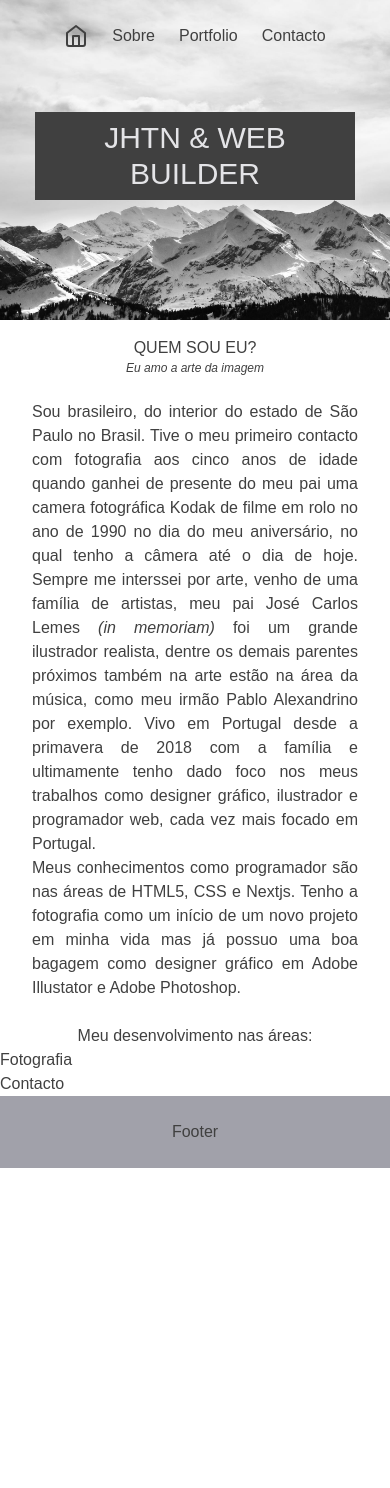
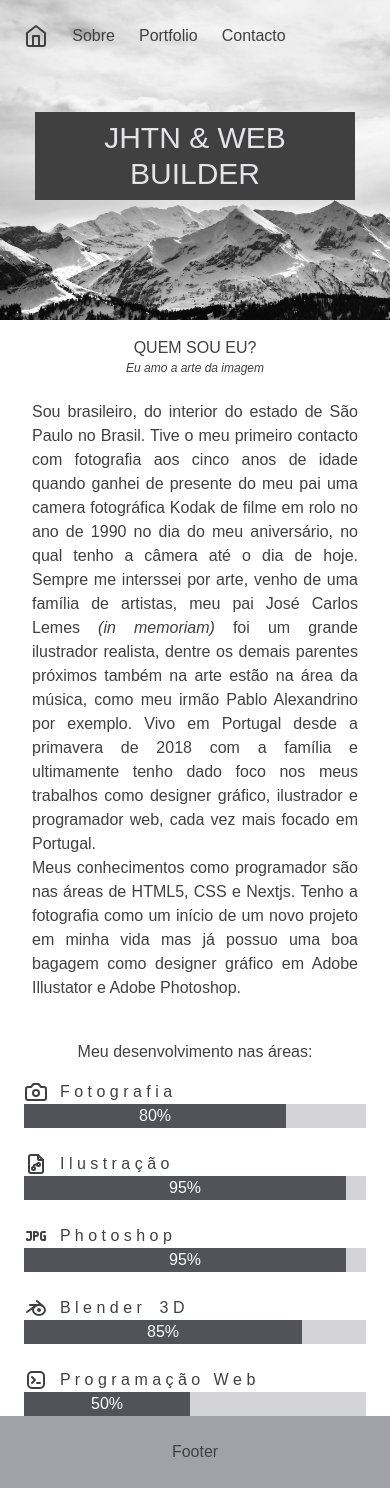
Before and after one commit to jjjhonline/jhtn, a Next.js app: page / in a window 390 px wide. Before the commit the page ends 1168 px from the top, so only its background shows below. Built offline with nearby package versions, Linux system fonts and the light colour scheme.

Commit message:
first responsive

```diff
--- a/package.json
+++ b/package.json
@@ -9,6 +9,8 @@
     "lint": "next lint"
   },
   "dependencies": {
+    "@tabler/icons": "^2.20.0",
+    "@tabler/icons-react": "^2.20.0",
     "@types/node": "20.2.1",
     "@types/react": "18.2.6",
     "@types/react-dom": "18.2.4",
@@ -20,6 +22,7 @@
     "postcss": "8.4.23",
     "react": "18.2.0",
     "react-dom": "18.2.0",
+    "react-parallax": "^3.5.1",
     "tailwindcss": "3.3.2",
     "typescript": "5.0.4"
   }
--- a/src/app/page.tsx
+++ b/src/app/page.tsx
@@ -1,11 +1,17 @@
 import Image from "next/image";
-import { Home as HomeIcon } from "lucide-react";
+import { Camera, Edit3, Home as HomeIcon } from "lucide-react";
+import {
+  IconBrandTabler,
+  IconFileVector,
+  IconJpg,
+  IconBrandBlender,
+} from "@tabler/icons-react";
 
 export default function Home() {
   return (
     <main className="text-[#404040]">
-      <div className="bg-cover bg-[url('./banner.jpeg')] h-80 lg:h-96">
-        <div className="justify-center items-start flex pt-6">
+      <div className="lg:bg-auto lg:bg-no-repeat lg:bg-center bg-cover bg-[url('./banner.jpeg')] h-80 lg:h-[500px]">
+        <div className="justify-center items-start flex pt-6 lg:justify-end lg:text-end pr-20">
           <ul className="flex gap-6">
             <li>
               <a href="#">
@@ -23,9 +29,11 @@ export default function Home() {
             </li>
           </ul>
         </div>
-        <h1 className=" bg-[#404040] py-2 px-2 w-80 text-3xl text-zinc-200 text-center my-16 mx-auto">
+        <div className="lg:pt-20">
+        <h1 className=" bg-[#404040] py-2 px-2 w-80 text-3xl text-zinc-200 text-center my-16 mx-auto ">
           JHTN & WEB BUILDER
         </h1>
+        </div>
       </div>
 
       <div>
@@ -33,7 +41,7 @@ export default function Home() {
         <blockquote>
           <p className="text-xs text-center italic">Eu amo a arte da imagem</p>
         </blockquote>
-        <p className="px-8 text-justify py-6">
+        <p className="px-8 text-justify py-6 lg:container sm:mx-auto lg:px-40 md:px-24">
           Sou brasileiro, do interior do estado de São Paulo no Brasil. Tive o
           meu primeiro contacto com fotografia aos cinco anos de idade quando
           ganhei de presente do meu pai uma camera fotográfica Kodak de filme em
@@ -45,28 +53,54 @@ export default function Home() {
           área da música, como meu irmão Pablo Alexandrino por exemplo. Vivo em
           Portugal desde a primavera de 2018 com a família e ultimamente tenho
           dado foco nos meus trabalhos como designer gráfico, ilustrador e
-          programador web, cada vez mais focado em Portugal. <br /> Meus conhecimentos
-          como programador são nas áreas de HTML5, CSS e Nextjs. Tenho a
-          fotografia como um início de um novo projeto em minha vida mas já
-          possuo uma boa bagagem como designer gráfico em Adobe Illustator e
+          programador web, cada vez mais focado em Portugal. <br /> Meus
+          conhecimentos como programador são nas áreas de HTML5, CSS e Nextjs.
+          Tenho a fotografia como um início de um novo projeto em minha vida mas
+          já possuo uma boa bagagem como designer gráfico em Adobe Illustator e
           Adobe Photoshop.
         </p>
       </div>
 
-      <div>
-        <h2 className="text-center">Meu desenvolvimento nas áreas:</h2>
-        Fotografia
-        <div className="">
-
+      <div className="lg:container sm:mx-auto lg:px-72">
+        <h2 className="text-center py-4">Meu desenvolvimento nas áreas:</h2>
+        <h2 className="flex px-6 gap-3 items-center">
+          <Camera />F o t o g r a f i a
+        </h2>
+        <div className="bg-zinc-300 pr-20 mx-6 text-center text-white">
+          <div className="bg-zinc-600 text-center text-white">80%</div>
+        </div>
+        <h2 className="flex px-6 gap-3 items-center pt-6">
+          <IconFileVector />I l u s t r a ç ã o
+        </h2>
+        <div className="bg-zinc-300 pr-5 mx-6 text-center text-white">
+          <div className="bg-zinc-600 text-center text-white">95%</div>
+        </div>
+        <h2 className="flex px-6 gap-3 items-center pt-6">
+          <IconJpg />P h o t o s h o p
+        </h2>
+        <div className="bg-zinc-300 pr-5 mx-6 text-center text-white">
+          <div className="bg-zinc-600 text-center text-white">95%</div>
+        </div>
+        <h2 className="flex px-6 gap-3 items-center pt-6">
+          <IconBrandBlender />B l e n d e r &nbsp; &nbsp;3 D
+        </h2>
+        <div className="bg-zinc-300 pr-16 mx-6 text-center text-white">
+          <div className="bg-zinc-600 text-center text-white">85%</div>
+        </div>
+        <h2 className="flex px-6 gap-3 items-center pt-6">
+          <IconBrandTabler />P r o g r a m a ç ã o&nbsp; &nbsp;W e b
+        </h2>
+        <div className="bg-zinc-300 pr-44 mx-6 text-center text-white">
+          <div className="bg-zinc-600 text-center text-white">50%</div>
         </div>
       </div>
 
-      <div>Contacto</div>
+      <div></div>
 
       <div className="flex-1">
-        <footer className="bg-zinc-400 flex gap-4 items-center justify-center py-6">
+        <div className="bg-zinc-400 flex gap-4 items-center justify-center py-6">
           Footer
-        </footer>
+        </div>
       </div>
     </main>
   );
```
Also changed, not shown: 1 other file (tests, documents, lock files or other folders).
